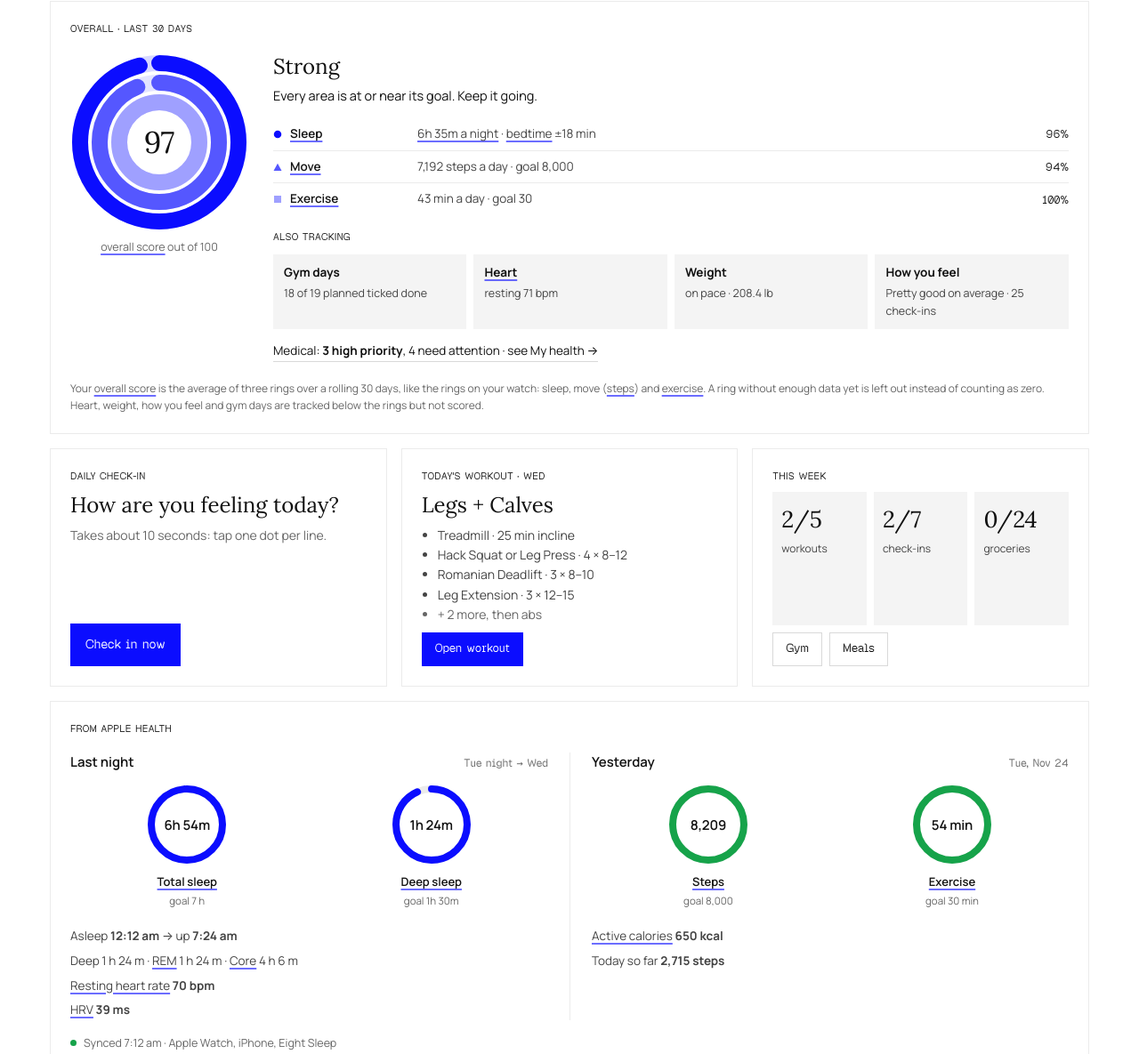
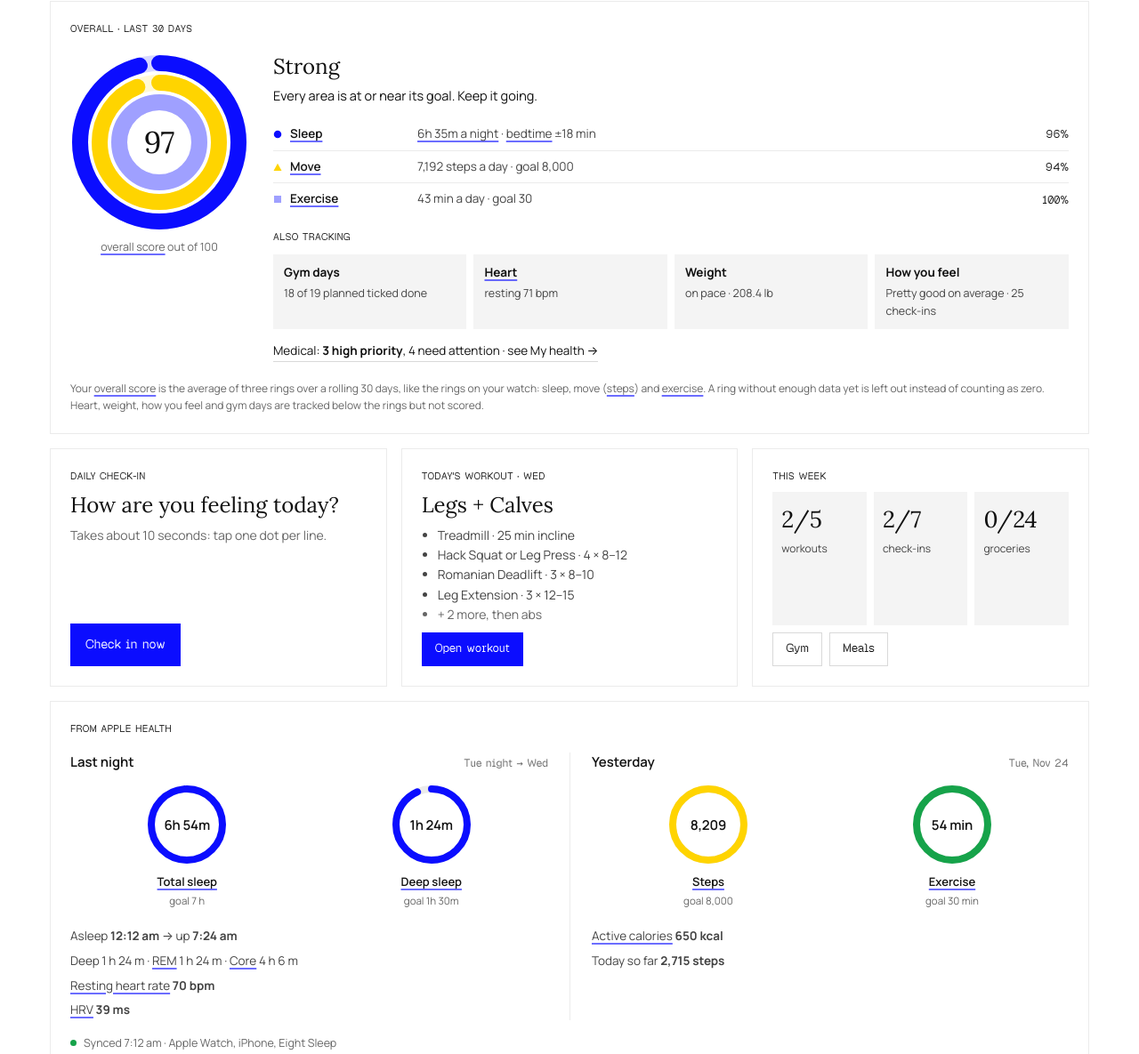
Before and after one commit to Dangurra/health-dashboard-demo, a website: page index.html in a window 1280 px wide. Shown: the part 228-1413 px from the top of the page at 89% size. Drawn offline with Linux system fonts and the light colour scheme.

Commit message:
Yellow for steps: the Steps ring and the overall Move ring
Co-Authored-By: Claude Opus 5.5 <noreply@anthropic.com>

```diff
--- a/index.html
+++ b/index.html
@@ -1317,7 +1317,7 @@ function renderSyncCard(){
     [n&&n.deep!=null?n.deep/1.5:0, n&&n.deep!=null?hm(n.deep):'—', 'Deep sleep', 'goal 1h 30m'],
   ];
   const dayRings=[
-    [ys.steps!=null?ys.steps/stepGoal(yest):0, ys.steps!=null?Math.round(ys.steps).toLocaleString():'—', 'Steps', `goal ${stepGoal(yest).toLocaleString()}`],
+    [ys.steps!=null?ys.steps/stepGoal(yest):0, ys.steps!=null?Math.round(ys.steps).toLocaleString():'—', 'Steps', `goal ${stepGoal(yest).toLocaleString()}`, STEP_YELLOW],
     [ys.exercise!=null?ys.exercise/30:0, ys.exercise!=null?`${Math.round(ys.exercise)} min`:'—', 'Exercise', 'goal 30 min'],
   ];
   const nightInfo=[
@@ -1340,7 +1340,7 @@ function renderSyncCard(){
       </section>
       <section class="half">
         <h4>Yesterday <span>${dayName(yest)}</span></h4>
-        <div class="rings two">${dayRings.map(([p,v,l,g])=>ring(p,v,l,g)).join('')}</div>
+        <div class="rings two">${dayRings.map(([p,v,l,g,c])=>ring(p,v,l,g,null,c)).join('')}</div>
         ${dayInfo.length?`<ul class="vit">${dayInfo.map(x=>`<li>${x}</li>`).join('')}</ul>`:''}
       </section>
     </div>
@@ -1365,11 +1365,12 @@ function stepGoal(d){
   return Math.min(STEP_PLAN.cap, STEP_PLAN.base+Math.max(0,Math.floor(n/STEP_PLAN.every))*STEP_PLAN.step);
 }
 const hm = h => { const m=Math.round(h*60); return `${Math.floor(m/60)}h ${String(m%60).padStart(2,'0')}m`; };
-function ring(p, val, label, goal, size){
+const STEP_YELLOW = '#ffd400'; // steps and Move use yellow
+function ring(p, val, label, goal, size, color){
   size=size||92; const r=size/2-6, c=2*Math.PI*r, f=Math.max(0,Math.min(1,p||0));
   const cls = !p ? 'none' : f>=1 ? 'full' : f>=0.7 ? 'near' : 'low';
   return `<div class="ring ${cls}">
-    <svg viewBox="0 0 ${size} ${size}" width="${size}" height="${size}" role="img" aria-label="${esc(label)}: ${esc(val)}, ${Math.round((p||0)*100)}% of ${esc(goal)}"><circle class="trk" cx="${size/2}" cy="${size/2}" r="${r}"/><circle class="arc" cx="${size/2}" cy="${size/2}" r="${r}" stroke-dasharray="${(c*f).toFixed(1)} ${c.toFixed(1)}" transform="rotate(-90 ${size/2} ${size/2})"/></svg>
+    <svg viewBox="0 0 ${size} ${size}" width="${size}" height="${size}" role="img" aria-label="${esc(label)}: ${esc(val)}, ${Math.round((p||0)*100)}% of ${esc(goal)}"><circle class="trk" cx="${size/2}" cy="${size/2}" r="${r}"/><circle class="arc" ${color?`style="stroke:${color}"`:''} cx="${size/2}" cy="${size/2}" r="${r}" stroke-dasharray="${(c*f).toFixed(1)} ${c.toFixed(1)}" transform="rotate(-90 ${size/2} ${size/2})"/></svg>
     <b>${esc(val)}</b><span>${esc(label)}</span><small>${esc(goal)}</small></div>`;
 }
 // A bedtime is unreliable when the record clearly merged a nap with the night:
@@ -1377,7 +1378,7 @@ function ring(p, val, label, goal, size){
 const realBed = n => { if(!n || n.bed==null) return false; if(n.bed<21) return false;
   if(n.wake!=null && n.inbed!=null){ const win=(n.wake+24)-n.bed; if(win>0 && n.inbed<win*0.6) return false; } return true; };
 // one brand blue in three shades
-const AREA_COL = {'Sleep':'#0b0dff','Move':'#5557ff','Exercise':'#9fa0ff'}, AREA_MK = {'Sleep':'circle','Move':'triangle','Exercise':'square'};
+const AREA_COL = {'Sleep':'#0b0dff','Move':'#ffd400','Exercise':'#9fa0ff'}, AREA_MK = {'Sleep':'circle','Move':'triangle','Exercise':'square'};
 function stackRings(areas, score){
   const S=200, c=S/2, sw=18, gap=4;
   const arcs=areas.map((a,i)=>{ const r=c-sw/2-2-i*(sw+gap), C=2*Math.PI*r, f=a.na?0:Math.max(0,Math.min(1,a.p)), col=AREA_COL[a.k];
```
